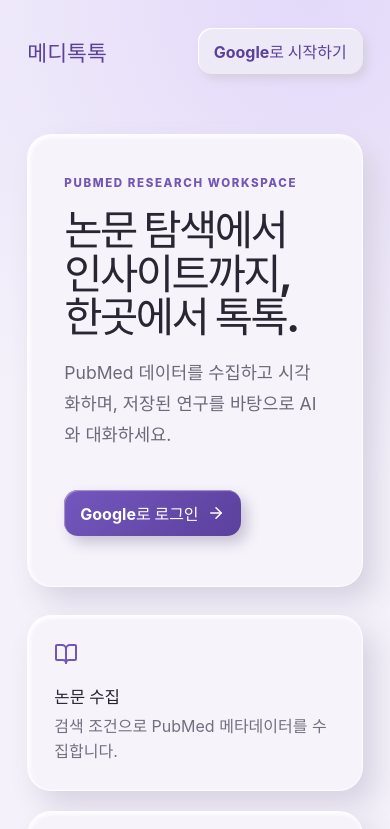
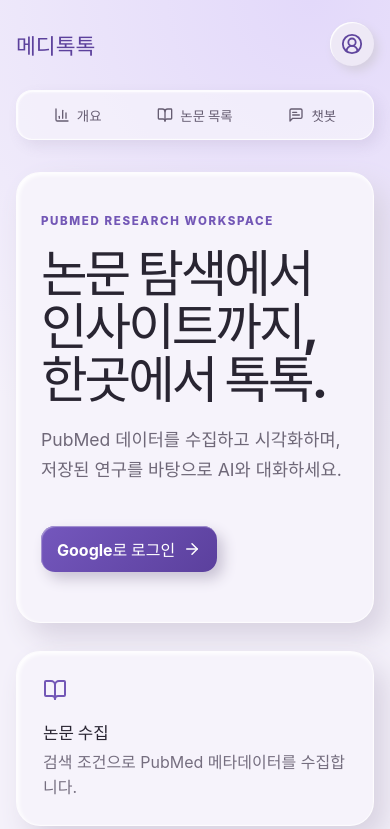
Before and after one commit to idonmin/MediTokTok, a React (Vite) app in the folder client/: page / in a window 390 px wide. Shown: the top 829 px of the page. Built offline with nearby package versions, Linux system fonts and the light colour scheme; no server answers.

Commit message:
feat: 대시보드 레이아웃 및 기능 개선

```diff
--- a/client/src/components/DashboardLayout.jsx
+++ b/client/src/components/DashboardLayout.jsx
@@ -1,5 +1,5 @@
 import { BarChart3, BookOpen, LogOut, MessageSquareText } from 'lucide-react';
-import { NavLink, Outlet } from 'react-router-dom';
+import { Link, NavLink, Outlet } from 'react-router-dom';
 import { useAuth } from '../features/auth/auth-context.js';
 import { CollectionPanel } from '../features/collection/CollectionPanel.jsx';
 
@@ -14,7 +14,7 @@ export function DashboardLayout() {
   return (
     <div className="app-shell">
       <aside className="sidebar">
-        <div className="brand">메디톡톡</div>
+        <Link className="brand" to="/" aria-label="랜딩페이지로 이동">메디톡톡</Link>
         <CollectionPanel />
         <div className="sidebar-user">
           <span>{user?.email || '개발용 데모 사용자'}</span>
--- a/client/src/features/auth/AuthCallbackPage.jsx
+++ b/client/src/features/auth/AuthCallbackPage.jsx
@@ -7,10 +7,7 @@ export function AuthCallbackPage() {
 
   useEffect(() => {
     if (!session) return;
-    const storedPath = sessionStorage.getItem('authReturnTo') || '/app/overview';
-    const returnTo = storedPath.startsWith('/app/') ? storedPath : '/app/overview';
-    sessionStorage.removeItem('authReturnTo');
-    window.location.replace(returnTo);
+    window.location.replace('/');
   }, [session]);
 
   if (!configured) return <main className="center-page">Supabase 로그인 설정이 필요합니다.</main>;
--- a/client/src/features/auth/AuthProvider.jsx
+++ b/client/src/features/auth/AuthProvider.jsx
@@ -31,10 +31,8 @@ export function AuthProvider({ children }) {
     loading,
     authError,
     configured: isSupabaseConfigured,
-    signIn: async (returnTo = '/app/overview') => {
+    signIn: async () => {
       if (!supabase) return { error: new Error('Supabase 환경변수가 설정되지 않았습니다.') };
-      const safeReturnTo = returnTo.startsWith('/app/') ? returnTo : '/app/overview';
-      sessionStorage.setItem('authReturnTo', safeReturnTo);
       const result = await supabase.auth.signInWithOAuth({
         provider: 'google',
         options: { redirectTo: `${window.location.origin}/auth/callback` },
--- a/client/src/features/landing/LandingPage.jsx
+++ b/client/src/features/landing/LandingPage.jsx
@@ -1,41 +1,105 @@
-import { ArrowRight, BookOpen, MessageSquareText, ShieldCheck } from 'lucide-react';
-import { useState } from 'react';
-import { useLocation, useNavigate } from 'react-router-dom';
+import {
+  ArrowRight,
+  BarChart3,
+  BookOpen,
+  CircleUserRound,
+  LogIn,
+  LogOut,
+  MessageSquareText,
+  ShieldCheck,
+} from 'lucide-react';
+import { useEffect, useRef, useState } from 'react';
+import { Link, useLocation } from 'react-router-dom';
 import { useAuth } from '../auth/auth-context.js';
+
+const navigation = [
+  { to: '/app/overview', label: '개요', icon: BarChart3 },
+  { to: '/app/papers', label: '논문 목록', icon: BookOpen },
+  { to: '/app/chat', label: '챗봇', icon: MessageSquareText },
+];
 
 export function LandingPage() {
   const location = useLocation();
-  const navigate = useNavigate();
-  const { authError, configured, loading, session, signIn } = useAuth();
+  const { authError, configured, loading, session, signIn, signOut, user } = useAuth();
   const [status, setStatus] = useState('');
+  const profileMenuRef = useRef(null);
+  const profileName = user?.user_metadata?.full_name || user?.user_metadata?.name || '메디톡톡 사용자';
+
+  useEffect(() => {
+    const closeWhenClickingOutside = (event) => {
+      const menu = profileMenuRef.current;
+      if (menu?.open && !menu.contains(event.target)) menu.open = false;
+    };
+    const closeWithEscape = (event) => {
+      if (event.key === 'Escape' && profileMenuRef.current?.open) {
+        profileMenuRef.current.open = false;
+        profileMenuRef.current.querySelector('summary')?.focus();
+      }
+    };
+    document.addEventListener('pointerdown', closeWhenClickingOutside);
+    document.addEventListener('keydown', closeWithEscape);
+    return () => {
+      document.removeEventListener('pointerdown', closeWhenClickingOutside);
+      document.removeEventListener('keydown', closeWithEscape);
+    };
+  }, []);
 
   const enter = async () => {
-    const returnTo = location.state?.from?.pathname || '/app/overview';
-    if (session) return navigate(returnTo);
+    if (session) return;
     if (!configured) {
       setStatus('Supabase URL과 anon key를 설정해야 Google 로그인을 사용할 수 있습니다.');
-      return undefined;
+      return;
     }
-    const { error } = await signIn(returnTo);
+    const { error } = await signIn();
     if (error) setStatus(error.message);
-    return undefined;
   };
 
   return (
     <main className="landing-shell">
-      <nav className="landing-nav">
-        <strong>메디톡톡</strong>
-        <button className="button button-ghost" onClick={enter} disabled={loading}>Google로 시작하기</button>
+      <nav className="landing-nav" aria-label="메인 내비게이션">
+        <Link className="landing-brand" to="/">메디톡톡</Link>
+        <div className="landing-nav-links">
+          {navigation.map(({ to, label, icon: Icon }) => (
+            <Link key={to} className="landing-nav-link" to={to}>
+              <Icon size={16} />{label}
+            </Link>
+          ))}
+        </div>
+        <details className="profile-menu" ref={profileMenuRef}>
+          <summary aria-label="사용자 프로필 보기" title="사용자 프로필">
+            <CircleUserRound size={22} />
+          </summary>
+          <div className="profile-popover">
+            <div className="profile-avatar"><CircleUserRound size={30} /></div>
+            {user ? (
+              <>
+                <strong>{profileName}</strong>
+                <span>{user.email}</span>
+                <button className="profile-action" type="button" onClick={signOut}><LogOut size={16} />로그아웃</button>
+              </>
+            ) : (
+              <>
+                <strong>로그인이 필요합니다</strong>
+                <span>Google 계정으로 로그인하면 모든 메뉴를 이용할 수 있습니다.</span>
+                <button className="profile-action" type="button" onClick={enter} disabled={loading}><LogIn size={16} />Google로 로그인</button>
+              </>
+            )}
+          </div>
+        </details>
       </nav>
+
+      <div className="landing-content">
         <section className="hero clay-panel">
           <span className="eyebrow">PUBMED RESEARCH WORKSPACE</span>
           <h1>논문 탐색에서 인사이트까지,<br />한곳에서 톡톡.</h1>
           <p>PubMed 데이터를 수집하고 시각화하며, 저장된 연구를 바탕으로 AI와 대화하세요.</p>
+          {!session && (
             <button className="button button-primary" onClick={enter} disabled={loading}>
               {configured ? 'Google로 로그인' : '로그인 설정 필요'} <ArrowRight size={18} />
             </button>
+          )}
           {(status || authError || location.state?.setupRequired) && (
-          <small role="alert">{status || authError || '로그인 설정 후에만 서비스 화면에 접근할 수 있습니다.'}</small>
+            <small role="alert">{status || authError || '로그인 후 내비게이션에서 원하는 메뉴로 이동할 수 있습니다.'}</small>
           )}
         </section>
         <section className="feature-grid">
@@ -43,6 +107,7 @@ export function LandingPage() {
           <article className="clay-panel"><MessageSquareText /><h2>AI 챗봇</h2><p>저장된 논문을 기반으로 맥락 있는 대화를 이어갑니다.</p></article>
           <article className="clay-panel"><ShieldCheck /><h2>안전한 사용</h2><p>개인 의료 조언은 차단하고 연구 분석에 집중합니다.</p></article>
         </section>
+      </div>
     </main>
   );
 }
--- a/client/src/styles/global.css
+++ b/client/src/styles/global.css
@@ -10,15 +10,29 @@ button { cursor: pointer; }
 .clay-panel { background: #f6f3fb; border: 1px solid rgba(255,255,255,.8); border-radius: 24px; box-shadow: 12px 14px 28px #d8d2e1, inset 2px 2px 4px white; }
 .eyebrow { color: #7357b6; font-size: .72rem; font-weight: 800; letter-spacing: .14em; }
 .center-page { min-height: 100vh; display: grid; place-items: center; }
-.landing-shell { min-height: 100vh; padding: 28px clamp(24px, 7vw, 110px) 70px; background: radial-gradient(circle at 80% 0%, #e3d9fa, transparent 38%), #f4f1fa; }
-.landing-nav { display: flex; justify-content: space-between; align-items: center; margin-bottom: 60px; }
-.landing-nav strong, .brand { color: #5c419c; font-size: 1.35rem; font-weight: 900; }
-.hero { padding: clamp(36px, 6vw, 80px); max-width: 1120px; }
+.landing-shell { min-height: 100vh; padding: 22px clamp(20px, 5vw, 72px) 70px; background: radial-gradient(circle at 80% 0%, #e3d9fa, transparent 38%), #f4f1fa; }
+.landing-nav { width: min(1180px, 100%); min-height: 54px; margin: 0 auto; display: grid; grid-template-columns: 1fr auto 1fr; align-items: center; gap: 24px; }
+.landing-brand, .brand { color: #5c419c; font-size: 1.35rem; font-weight: 900; text-decoration: none; }
+.landing-nav-links { display: flex; align-items: center; justify-content: center; gap: 6px; padding: 5px; border: 1px solid rgba(255,255,255,.8); border-radius: 16px; background: rgba(246,243,251,.72); box-shadow: 5px 6px 14px rgba(116,96,140,.12), inset 1px 1px 2px white; }
+.landing-nav-link { display: inline-flex; align-items: center; gap: 7px; padding: 9px 12px; border-radius: 11px; color: #665d72; font-size: .84rem; font-weight: 800; text-decoration: none; transition: color .16s ease, background-color .16s ease, transform .16s ease; }
+.landing-nav-link:hover { color: #5b409d; background: #ece5f7; transform: translateY(-1px); }
+.profile-menu { position: relative; justify-self: end; }
+.profile-menu summary { width: 44px; height: 44px; display: grid; place-items: center; border-radius: 50%; color: #60469e; background: #eee9f6; box-shadow: 4px 5px 10px #d5cfdf, inset 1px 1px 1px white; cursor: pointer; list-style: none; }
+.profile-menu summary::-webkit-details-marker { display: none; }
+.profile-menu[open] summary { color: white; background: #6750a4; }
+.profile-popover { position: absolute; top: 54px; right: 0; z-index: 20; width: min(300px, calc(100vw - 40px)); padding: 20px; display: flex; flex-direction: column; align-items: center; gap: 8px; border: 1px solid rgba(255,255,255,.9); border-radius: 20px; background: #f7f4fb; box-shadow: 12px 16px 32px rgba(69,52,91,.2), inset 1px 1px 2px white; text-align: center; }
+.profile-avatar { width: 58px; height: 58px; margin-bottom: 4px; display: grid; place-items: center; border-radius: 50%; color: white; background: linear-gradient(135deg, #8066c5, #60439f); }
+.profile-popover strong { color: #352f3c; }
+.profile-popover span { color: #756d7e; font-size: .78rem; line-height: 1.45; overflow-wrap: anywhere; }
+.profile-action { width: 100%; margin-top: 10px; padding: 10px 12px; display: inline-flex; align-items: center; justify-content: center; gap: 7px; border: 0; border-radius: 12px; color: #5b409d; background: #e9e2f4; font-weight: 800; }
+.profile-action:disabled { cursor: not-allowed; opacity: .55; }
+.landing-content { width: min(1180px, 100%); margin: 54px auto 0; }
+.hero { width: 100%; padding: clamp(36px, 6vw, 80px); }
 .hero h1 { margin: 18px 0; font-size: clamp(2.6rem, 6vw, 5.4rem); line-height: 1.05; letter-spacing: -.06em; }
 .hero p { max-width: 650px; color: #6f6878; font-size: 1.1rem; line-height: 1.75; }
 .hero .button { margin: 22px 0 14px; }
 .hero small { display: block; color: #7d7487; }
-.feature-grid { max-width: 1120px; margin-top: 28px; display: grid; grid-template-columns: repeat(3, 1fr); gap: 20px; }
+.feature-grid { width: 100%; margin-top: 28px; display: grid; grid-template-columns: repeat(3, 1fr); gap: 20px; }
 .feature-grid article { padding: 26px; }
 .feature-grid svg { color: #7357b6; }
 .feature-grid h2 { margin: 14px 0 6px; font-size: 1.05rem; }
@@ -91,4 +105,4 @@ th { color: #746d7d; font-size: .75rem; }
 .icon-button.primary { color: white; background: #6750a4; }
 .safety-copy { text-align: center; color: #827989; font-size: .76rem; }
 @media (max-width: 1000px) { .app-shell { grid-template-columns: 1fr; } .sidebar { position: static; } .stat-grid { grid-template-columns: repeat(2, 1fr); } .chart-grid { grid-template-columns: 1fr; } .filter-panel { grid-template-columns: 1fr 1fr; } .chat-page { height: min(760px, 85dvh); } }
-@media (max-width: 680px) { .feature-grid, .stat-grid { grid-template-columns: 1fr; } .filter-panel { grid-template-columns: 1fr; } .workspace-header { overflow-x: auto; } .tabs a { white-space: nowrap; } }
+@media (max-width: 680px) { .landing-shell { padding-inline: 16px; } .landing-nav { grid-template-columns: 1fr auto; } .landing-nav-links { grid-column: 1 / -1; grid-row: 2; width: 100%; order: 3; } .landing-nav-link { flex: 1; justify-content: center; padding-inline: 8px; } .landing-content { margin-top: 32px; } .hero { padding: 36px 24px; } .hero h1 { font-size: clamp(2.3rem, 13vw, 3.8rem); } .feature-grid, .stat-grid { grid-template-columns: 1fr; } .filter-panel { grid-template-columns: 1fr; } .workspace-header { overflow-x: auto; } .tabs a { white-space: nowrap; } }
```
Lines whose indentation alone changed are shown as unchanged.
